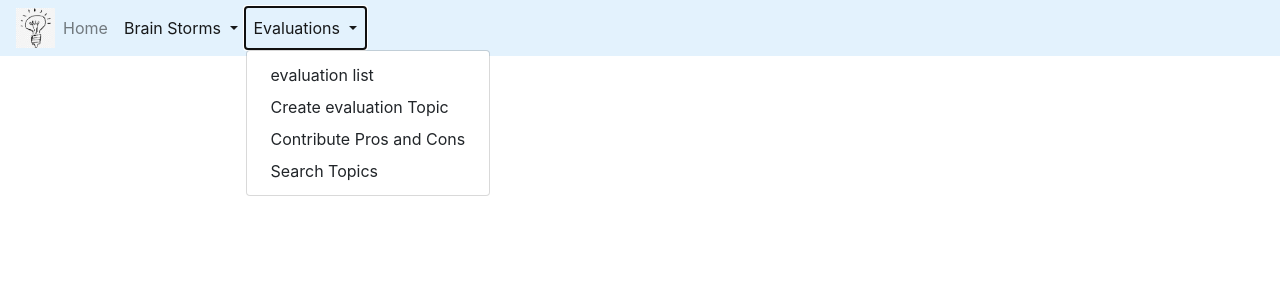
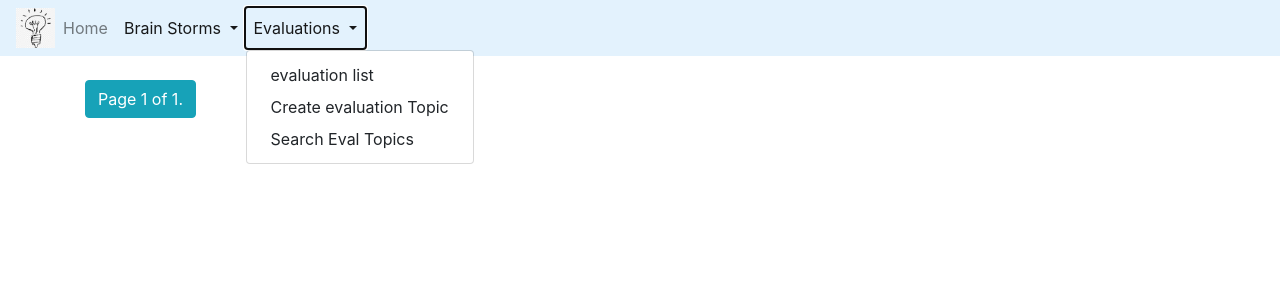
Before and after one commit to anjanadevi411/IdeaBoard, a Django app: page /eval/evallist/ in a window 1280 px wide, after a click on "Evaluations". Shown: the top 300 px of the page. Run offline with Django 3.2, Linux system fonts and the light colour scheme; data that the repository does not hold is empty; some libraries are stand-ins or nearby versions.

Commit message:
updated search in evaluation and added those links in base.html

```diff
--- a/brainstrom/templates/base.html
+++ b/brainstrom/templates/base.html
@@ -7,7 +7,8 @@
     <meta name="viewport" content="width=device-width, initial-scale=1, shrink-to-fit=no">
 
     <!-- Bootstrap CSS -->
-    <link rel="stylesheet" href="https://stackpath.bootstrapcdn.com/bootstrap/4.3.1/css/bootstrap.min.css" integrity="sha384-ggOyR0iXCbMQv3Xipma34MD+dH/1fQ784/j6cY/iJTQUOhcWr7x9JvoRxT2MZw1T" crossorigin="anonymous">
+    <link rel="stylesheet" href="https://stackpath.bootstrapcdn.com/bootstrap/4.3.1/css/bootstrap.min.css" integrity=
+            "sha384-ggOyR0iXCbMQv3Xipma34MD+dH/1fQ784/j6cY/iJTQUOhcWr7x9JvoRxT2MZw1T" crossorigin="anonymous">
 
     <title>{% block title %}Idea Board{% endblock %}</title>
     {% block style %}
@@ -46,8 +47,7 @@
                       <div class="dropdown-menu" aria-labelledby="dropdownMenuLinkE">
                           <a class="dropdown-item" href="{% url 'eval_list'  %}">evaluation list</a>
                           <a class="dropdown-item" href="{% url 'eval_form'  %}">Create evaluation Topic</a>
-                          <a class="dropdown-item" href="{% url 'idea_form'  %}">Contribute Pros and Cons</a>
-                          <a class="dropdown-item" href="{% url 'idea_list'  %}">Search Topics</a>
+                          <a class="dropdown-item" href="{% url 'search_eval'  %}">Search Eval Topics</a>
                       </div>
                 </li>
                 <!--<li class="nav-item">
@@ -56,8 +56,8 @@
 
             </ul>
           </div>
-              <!--<nav class="navbar navbar-light bg-light">
-              <form class="form-inline" action="{% url 'search' %}" method="GET">
+             <!-- <nav class="navbar navbar-light bg-light">
+              <form class="form-inline" action="{% url 'search_eval' %}" method="GET">
                 <input name="q" class="form-control mr-sm-2" type="text" placeholder="Search topics" aria-label="Search">
                 <button class="btn btn-outline-success my-2 my-sm-0" type="search">Search</button>
               </form>
--- a/brainstrom/templates/more_ideas.html
+++ b/brainstrom/templates/more_ideas.html
@@ -29,6 +29,7 @@
     </div>
     <br>
     <a class="btn btn-secondary" href="{% url 'topic_list' %}" role="button">Go to Topic's</a>
+    <a class="btn btn-secondary" href="{% url 'pdf_format' topicname.pk %}">Pdf format</a></span>
 </div>
 
 {% endblock %}
--- a/brainstrom/templates/search.html
+++ b/brainstrom/templates/search.html
@@ -1,7 +1,7 @@
 {% extends 'base.html' %}
 {% block content%}
     {% if ideas  %}
-        <ul class=".mt-4" style="padding:0";><B>Search Results: {{ query | title }}</B></ul>
+        <ul class=".mt-4" ><B>Search Results: {{ query | title }}</B></ul>
         <table class="table">
             <thead class="thead-dark">
                 <tr>
--- a/brainstrom/urls.py
+++ b/brainstrom/urls.py
@@ -2,7 +2,7 @@ from django.urls import path
 from django.views.generic import TemplateView
 from .views import (TopicListView,TopicDetailView,create_topic_form,
                     IdeaListView,IdeaDetailView,search,create_idea_form,
-                    more_ideas_formset,topic_idea_render_pdf)
+                    more_ideas_formset,topic_idea_render_pdf,TopicListViewNew,more_ideas)
 
 urlpatterns = [
     path('topiclist/',TopicListView.as_view(),name='topic_list'),
@@ -14,6 +14,8 @@ urlpatterns = [
     path('ideadetail/<int:pk>',IdeaDetailView.as_view(),name='idea_detail'),
     path('search/',search,name='search'),
     path('<int:topicname_id>/',more_ideas_formset,name='more_ideas'),
+    path('more/<int:topicname_id>/',more_ideas,name='create_form'),
     path('meaningfull/',TemplateView.as_view(template_name='meaningfull.html'),name='enter_meaning'),
     path('pdf_format/<int:pk>',topic_idea_render_pdf,name='pdf_format'),
+    path('topiclist_new/',TopicListViewNew.as_view(),name='topiclist_new'),
 ]
--- a/evaluation/forms.py
+++ b/evaluation/forms.py
@@ -1,6 +1,6 @@
 from django import forms
 from django.forms import BaseModelFormSet
-from .models import EvaluationQModel
+from .models import EvaluationQModel,ProsModel
 from django.core.exceptions import ValidationError
 
 class EvaluationQForm(forms.ModelForm):
--- a/evaluation/templates/eval_list.html
+++ b/evaluation/templates/eval_list.html
@@ -29,7 +29,23 @@
   </div>
     <br>
       {% endfor %}
+<div class="pagination">
+    <span class="step-links">
+        {% if page_obj.has_previous %}
+            <a class="btn btn-outline-info mb-4" href="?page=1">First</a>
+            <a class="btn btn-outline-info mb-4" href="?page={{ page_obj.previous_page_number }}">Previous</a>
+        {% endif %}
 
+        <span class="current">
+            <a class="btn btn-info mb-4" href="#">Page {{ page_obj.number }} of {{ page_obj.paginator.num_pages }}.</a>
+        </span>
+
+        {% if page_obj.has_next %}
+            <a class="btn btn-outline-info mb-4" href="?page={{ page_obj.next_page_number }}">Next</a>
+            <a class="btn btn-outline-info mb-4" href="?page={{ page_obj.paginator.num_pages }}">Last</a>
+        {% endif %}
+    </span>
+</div>
 </div>
 
 {% endblock %}
--- a/evaluation/templates/more_pros_cons.html
+++ b/evaluation/templates/more_pros_cons.html
@@ -39,6 +39,9 @@
     </div>
   </div>
 </div>
- <a class="btn btn-secondary" href="{% url 'eval_list' %}" role="button">Go to Evaluation's</a>
+<br>
+<br>
+<a class="btn btn-secondary" href="{% url 'eval_list' %}" role="button">Go to Evaluation's</a>
+<a class="btn btn-secondary" href="{% url 'pdf_format_eval' eval_name.pk %}">Pdf format</a></span>
 
 {% endblock %}
--- a/evaluation/urls.py
+++ b/evaluation/urls.py
@@ -1,10 +1,12 @@
 from django.urls import path
-from .views import create_eval_form,EvalListView,more_pros_formset,more_pros_cons,EvalDetailView
+from .views import (create_eval_form,EvalListView,more_pros_cons,EvalDetailView,eval_pros_cons_render_pdf,
+                    search_eval)
 
 urlpatterns = [
     path('evallist/', EvalListView.as_view(), name='eval_list'),
     path('evalform/', create_eval_form, name='eval_form'),
     path('evaldetail/<int:pk>',EvalDetailView.as_view(),name='eval_detail'),
-    path('pros/<int:question_id>/',more_pros_formset,name='more_pros'),
-    path('cons/<int:question_id>/',more_pros_cons,name='more_pros_cons'),
-    ]
+    path('pros_cons/<int:question_id>/',more_pros_cons,name='more_pros_cons'),
+    path('pdf_format/<int:pk>',eval_pros_cons_render_pdf,name='pdf_format_eval'),
+    path('search_eval/',search_eval,name='search_eval'),
+]
--- a/evaluation/views.py
+++ b/evaluation/views.py
@@ -1,9 +1,12 @@
-from django.shortcuts import render,HttpResponseRedirect,reverse,redirect
+from django.shortcuts import render,HttpResponseRedirect,reverse,redirect,get_object_or_404
 from .forms import EvaluationQForm,BaseProsFormset,BaseConsFormset
 from .models import EvaluationQModel,ProsModel,ConsModel
 from django.forms import modelformset_factory
 from django.views.generic import ListView,DetailView
 from django.contrib import messages
+from django.http import HttpResponse
+from xhtml2pdf import pisa
+from django.template.loader import get_template
 
 # creating a evaluation form
 def create_eval_form(request):
@@ -24,6 +27,7 @@ class EvalListView(ListView):
     template_name = 'eval_list.html'
     context_object_name = 'evals'
     ordering = ['question']
+    paginate_by = 1
 
 #this is the generic class 'topic detail' view
 class EvalDetailView(DetailView):
@@ -31,22 +35,19 @@ class EvalDetailView(DetailView):
     template_name = 'eval_detail.html'
     context_object_name = 'eval'
 
-def more_pros_formset(request,question_id):
-    eval_name = EvaluationQModel.objects.get(pk=question_id)
-    ProsFormSet = modelformset_factory(ProsModel, fields=('pros',),formset=BaseProsFormset)
-    if request.method == 'POST':
-        formset_pros = ProsFormSet(request.POST, queryset=ProsModel.objects.filter(evaluation__id=eval_name.id))
-        if formset_pros.is_valid():
-            instances = formset_pros.save(commit=False)
-            for instance in instances:
-                instance.evaluation_id = eval_name.id
-                instance.save()
-        else:
-            messages.info(request, 'Pros with the same content already exits')
-            return HttpResponseRedirect(reverse('more_pros', args=(eval_name.id,)))
-    formset_pros = ProsFormSet(queryset=ProsModel.objects.filter(evaluation__id=eval_name.id))
-    context = {'formset_pros': formset_pros, 'eval_name': eval_name}
-    return render(request,'more_pros.html',context)
+#this is the general evaluation search function.
+def search_eval(request):
+    query = request.GET.get('q')
+    template = 'search_eval.html'
+    if query:
+        query_pros = ProsModel.objects.filter(evaluation__question__contains=query)
+        query_cons = ConsModel.objects.filter(evaluation__question__contains=query)
+        if query_pros or query_cons:
+            eval_name = EvaluationQModel.objects.get(question__icontains=query)
+            context = {'pros':query_pros,'cons':query_cons,'eval_name':eval_name}
+            return render(request, template, context)
+    return render(request,template)
+
 
 def more_pros_cons(request,question_id):
     eval_name = EvaluationQModel.objects.get(pk=question_id)
@@ -67,9 +68,32 @@ def more_pros_cons(request,question_id):
                     instance_pro.evaluation_id = eval_name.id
                     instance_pro.save()
         else:
-            messages.info(request, 'Cons & Pros with the same content already exits')
+            messages.info(request, 'Cons or Pros with the same content already exits')
             return HttpResponseRedirect(reverse('more_pros_cons', args=(eval_name.id,)))
     formset_cons = ConsFormSet(queryset=ConsModel.objects.filter(evaluation__id=eval_name.id))
     formset_pros = ProsFormSet(queryset=ProsModel.objects.filter(evaluation__id=eval_name.id))
     context = {'formset_cons': formset_cons,'formset_pros':formset_pros, 'eval_name':eval_name}
     return render(request,'more_pros_cons.html',context)
+
+
+def eval_pros_cons_render_pdf(request,*args,**kwargs):
+    pk = kwargs.get('pk')
+    evaluation = get_object_or_404(EvaluationQModel,pk=pk)
+    template_path = 'render_pdf_eval.html'
+    context = {'evaluation': evaluation}
+    # Create a Django response object, and specify content_type as pdf
+    response = HttpResponse(content_type='application/pdf')
+    # if we want to download
+    # response['Content-Disposition'] = 'attachment; filename="topic_idea_details.pdf"'
+    # if we want just to display
+    response['Content-Disposition'] = 'filename="eval_pros_cons_details.pdf"'
+    # find the template and render it.
+    template = get_template(template_path)
+    html = template.render(context)
+
+    # create a pdf
+    pisa_status = pisa.CreatePDF(html, dest=response)
+    # if error then show some funy view
+    if pisa_status.err:
+        return HttpResponse('We had some errors <pre>' + html + '</pre>')
+    return response
```
Also changed, not shown: brainstrom/templates/topic_list1.html (+24 -8 lines), brainstrom/views.py (+28 -0 lines), evaluation/templates/eval_detail.html (+27 -11 lines), evaluation/templates/more_pros.html (deleted, +0 -33 lines), evaluation/templates/render_pdf_eval.html (added, +35 -0 lines), evaluation/templates/search_eval.html (added, +40 -0 lines), 1 other file.
